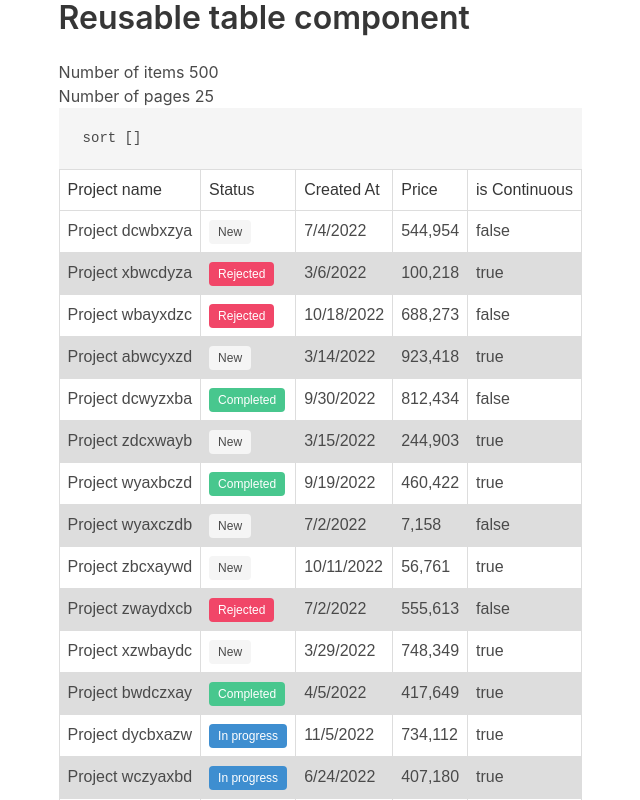
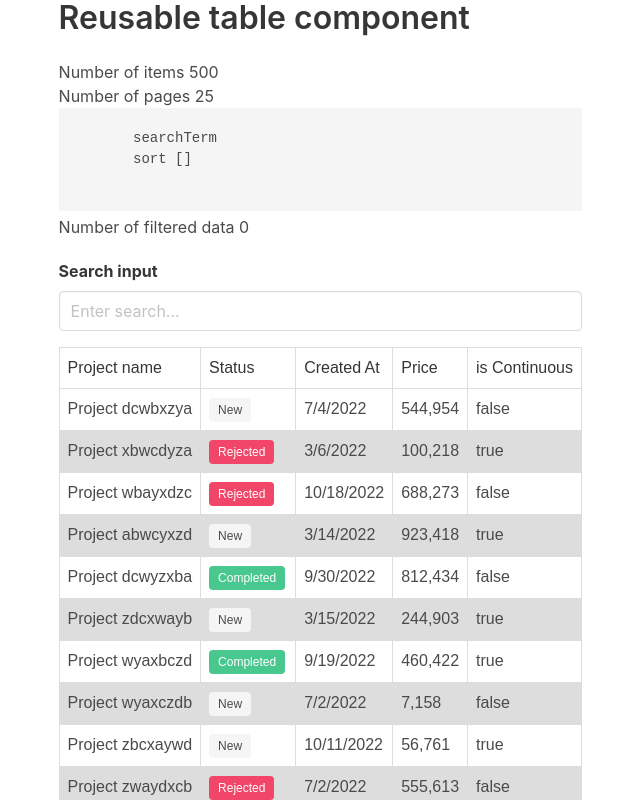
Before and after one commit to jimmzzz/table-component, a Vue app: page / in a window 1280 px wide. Shown: the top 800 px of the page, without its empty margins (58-698 px from the left). Built offline with nearby package versions, Linux system fonts and the light colour scheme.

Commit message:
[Feature] search by field

```diff
--- a/src/components/DataTable.vue
+++ b/src/components/DataTable.vue
@@ -1,9 +1,20 @@
 <template>
   <div>
-    <h1>Number of items {{ tableData.length }}</h1>
+    <h1>Number of items {{ originalTableData.length }}</h1>
     <h1>Number of pages {{ numberOfPages }}</h1>
-    <pre class="mb-20">sort {{ sort }}</pre>
+    <pre class="mb-20">
+      searchTerm {{ searchTerm }}
+      sort {{ sort }}
+    </pre>
+    <p class="py-1">Number of filtered data {{ filteredTableData.length }}</p>
 
+    <!-- SearchInput -->
+    <div class="control my-4">
+      <label class="label" for="search">Search input</label>
+      <input v-model="searchTerm" class="input" type="text" placeholder="Enter search..." />
+    </div>
+
+    <!-- TABLE -->
     <table>
       <thead>
         <tr>
@@ -14,8 +25,8 @@
         </tr>
       </thead>
       <tbody>
-        <tr v-for="(item, index) in sortedTableData" :key="index">
-          <td v-for="(field, idx) in item" :key="idx">
+        <tr v-for="(item, index) in sortedTableData" :key="`${item.name}${index}`">
+          <td v-for="(field, idx) in item" :key="`${field}${idx}`">
             <slot :field="field" :property="idx">{{ field }}</slot>
           </td>
         </tr>
@@ -25,8 +36,8 @@
 </template>
 
 <script setup lang="ts">
-import { TableData, TableHeader } from './types';
-import { computed, ref, defineProps } from 'vue';
+import type { TableData, TableHeader } from './types';
+import { computed, ref, defineProps, watch } from 'vue';
 import ToolingIcon from './icons/IconTooling.vue';
 
 enum SortOrder {
@@ -40,8 +51,41 @@ const props = defineProps<{
 }>();
 
 const ROWS_PER_PAGE = 20;
-const tableData = ref(props.tableData);
+
+const originalTableData = ref<TableData[]>(props.tableData);
+const filteredTableData = ref<TableData[]>([]);
 const sort = ref<String[]>([]);
+const searchTerm = ref('');
+
+// const filterItems = (event: Event) => {
+//   searchTerm.value = event.target?.value;
+
+//   if (!searchTerm.value) {
+//     console.log('called here why?');
+//     return tableData.value;
+//   }
+
+//   tableData.value = tableData.value.filter((item) =>
+//     String(item.price).toLowerCase().includes(searchTerm.value.toLowerCase())
+//   );
+//   console.log('tableData', tableData.value);
+// };
+
+watch(searchTerm, (searchInput) => {
+  if (!searchInput) {
+    filteredTableData.value = originalTableData.value;
+    return;
+  }
+
+  filteredTableData.value = [...filterList(searchInput, originalTableData.value)];
+});
+
+const filterList = (input: string, list: TableData[]) => {
+  const proccesedInput = input.trim().toLowerCase();
+  return list.filter((item) => {
+    return Object.values(item).some((el) => String(el).toLowerCase().trim().includes(proccesedInput));
+  });
+};
 
 const sortTableByColumn = (field: TableHeader) => {
   if (!field.sortable) {
@@ -50,9 +94,10 @@ const sortTableByColumn = (field: TableHeader) => {
   }
 
   sort.value = [field.id, sort.value[1] === SortOrder.ASCENDING ? SortOrder.DESCENDING : SortOrder.ASCENDING];
+  filteredTableData.value = [...sortedTableData.value];
 };
 
-function compare(a: TableData, b: TableData, propertyName: string) {
+const compare = (a: TableData, b: TableData, propertyName: string) => {
   if (a[propertyName] < b[propertyName]) {
     return -1;
   }
@@ -60,17 +105,15 @@ function compare(a: TableData, b: TableData, propertyName: string) {
     return 1;
   }
   return 0;
-}
+};
 
 const sortedTableData = computed(() => {
-  // const x = tableData.value.slice(0, 20);
-  const sortType = sort.value[1];
-
-  if (!sort.value) {
-    return tableData.value;
+  if (!searchTerm.value && !filteredTableData.value.length) {
+    return originalTableData.value;
   }
 
-  const arrayCopy = [...tableData.value];
+  const sortType = sort.value[1];
+  const arrayCopy = [...filteredTableData.value];
   let result = [];
 
   if (!sortType || sortType === SortOrder.ASCENDING) {
@@ -89,7 +132,7 @@ const iconStyle = computed(() => {
 });
 
 const numberOfPages = computed(() => {
-  return Math.floor((tableData.value.length + ROWS_PER_PAGE - 1) / ROWS_PER_PAGE);
+  return Math.floor((originalTableData.value.length + ROWS_PER_PAGE - 1) / ROWS_PER_PAGE);
 });
 </script>
 
```
